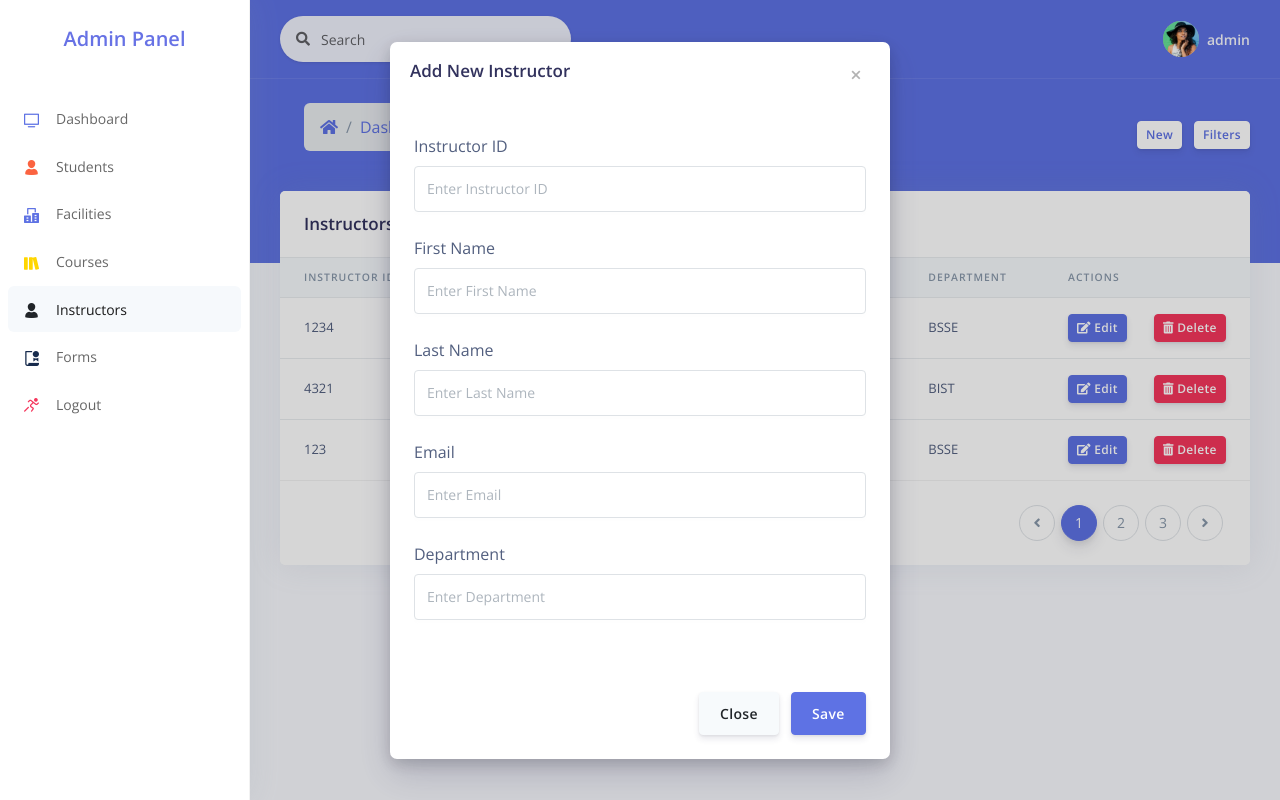
After one commit to Emmanuel-Katwebaze/group_T_student_feedback_system, a Django app: page /admin_dashboard/instructors in a window 1280 px wide, after a click on "New". The commit adds this page. Run offline with Django 4.2, Linux system fonts and the light colour scheme; a user stored in the database is signed in; data comes from the database, SQL or seed files in the repository; both versions use the stored data as it was after the commit; some libraries are stand-ins or nearby versions.

Commit message:
Done with the instructors

```diff
--- a/Recess_Project/src/group_work/django-student-feedback-system/apps/core/admin.py
+++ b/Recess_Project/src/group_work/django-student-feedback-system/apps/core/admin.py
@@ -1,4 +1,5 @@
 from django.contrib import admin
-from .models import Student
+from .models import Student, Instructor
 
 admin.site.register(Student)
+admin.site.register(Instructor)
--- a/Recess_Project/src/group_work/django-student-feedback-system/apps/core/forms.py
+++ b/Recess_Project/src/group_work/django-student-feedback-system/apps/core/forms.py
@@ -2,7 +2,7 @@ from typing import Any
 from django.contrib.auth.forms import UserCreationForm
 from django.contrib.auth.models import User
 from django import forms
-from .models import Student
+from .models import Student, Instructor
 
 
 class StudentForm(forms.ModelForm):
--- a/Recess_Project/src/group_work/django-student-feedback-system/apps/core/urls.py
+++ b/Recess_Project/src/group_work/django-student-feedback-system/apps/core/urls.py
@@ -16,4 +16,14 @@ urlpatterns = [
          views.update_student, name='update_student'),
     path('admin_logout',
          views.admin_logout, name='admin_logout'),
+
+     # ADMIN INSTRUCTORS
+    path('admin_dashboard/instructors', views.admin_instructors,
+         name='admin-dashboard-instructors'),
+     path('add_instructor', views.add_instructor, name='add_instructor'),
+    path('delete_instructor/<int:pk>', views.delete_instructor, name='delete_instructor'),
+    path('update_instructor/<int:instructor_id>',
+         views.update_instructor, name='update_instructor'),
+
+
 ]
--- a/Recess_Project/src/group_work/django-student-feedback-system/apps/core/views.py
+++ b/Recess_Project/src/group_work/django-student-feedback-system/apps/core/views.py
@@ -3,7 +3,7 @@ from django.contrib.auth.models import auth
 from django.contrib import messages
 from django.contrib.auth.decorators import login_required
 from django.views.decorators.http import require_POST
-from .models import Student
+from .models import Student, Instructor
 from django.contrib.auth.hashers import make_password
 
 
@@ -29,10 +29,13 @@ def admin_signin(request):
 def dashboard(request):
     # Get the total number of student records in the database
     total_students = Student.objects.count()
+    # Get the total number of Instructor records in the database
+    total_instructors = Instructor.objects.all().count()
 
     context = {
         'segment': 'index',
         'total_students': total_students,  # Add the count to the context
+        'total_instructors': total_instructors,
     }
 
     return render(request, 'project_admin/index.html', context)
@@ -134,3 +137,89 @@ def update_student(request, student_id):
 def admin_logout(request):
     auth.logout(request)
     return redirect('admin-signin')
+
+                # --=========================--
+                #           Instructors
+                # --=======================---
+
+
+@login_required(login_url='admin-signin')
+def admin_instructors(request):
+
+    instructor_records = Instructor.objects.all()
+    context = {'segment': 'instructors', 'instructor_records': instructor_records}
+
+    return render(request, 'project_admin/instructors.html', context)
+
+# Add Instructor to the database
+
+@login_required(login_url='admin-signin')
+@require_POST
+def add_instructor(request):
+    first_name = request.POST['new_first_name']
+    instructor_id = request.POST['new_instructor_id']
+    last_name = request.POST['new_last_name']
+    email = request.POST['new_email']
+    department = request.POST['new_department']
+
+    # Validate the uniqueness of the email
+    if Instructor.objects.filter(email=email).exists():
+        messages.error(request, 'Email address is already in use.')
+        return redirect('admin-dashboard-instructors')
+
+    # Validate the uniqueness of the instructor_id
+    if Instructor.objects.filter(instructor_id=instructor_id).exists():
+        messages.error(request, 'Instructor Id already in use')
+        return redirect('admin-dashboard-instructors')
+
+    # Create a new Instructor object and save it to the database
+    instructor = Instructor(
+        instructor_id=instructor_id,
+        first_name=first_name,
+        last_name=last_name,
+        email=email,
+        department=department,
+    )
+    if instructor is not None:
+        instructor.save()
+        messages.success(request, 'New Instructor added successfully.')
+    else:
+        messages.error(request, 'Error adding Instructor.')
+    return redirect('admin-dashboard-instructors')
+
+
+# delete Instructor
+
+@login_required(login_url='admin-signin')
+@require_POST
+def delete_instructor(request, pk):
+    instructor = Instructor.objects.get(instructor_id=pk)
+    instructor.delete()
+    messages.success(
+        request, "Instructor Deleted Successfully")
+    return redirect('admin-dashboard-instructors')
+
+# Update Instructor
+@login_required(login_url='admin-signin')
+@require_POST
+def update_instructor(request, instructor_id):
+    # Retrieve the student object based on the provided student_id
+    instructor = get_object_or_404(Instructor, pk=instructor_id)
+    first_name = request.POST['first_name']
+    last_name = request.POST['last_name']
+    email = request.POST['email']
+    department = request.POST['department']
+
+
+    try:
+
+        instructor.first_name = first_name
+        instructor.last_name = last_name
+        instructor.email = email
+        instructor.department = department
+        instructor.save()
+        messages.success(request, "Student Update Successfully")
+    except:
+        messages.error(request, "Error Updating Student")
+
+    return redirect('admin-dashboard-instructors')
--- a/Recess_Project/src/group_work/django-student-feedback-system/templates/project_admin/base.html
+++ b/Recess_Project/src/group_work/django-student-feedback-system/templates/project_admin/base.html
@@ -1,43 +1,63 @@
 <!DOCTYPE html>
 <html lang="en">
-
   <head>
     <meta charset="utf-8" />
-  <meta name="viewport" content="width=device-width, initial-scale=1, shrink-to-fit=no">
-  <link rel="canonical" href="https://appseed.us/admin-dashboards/django-dashboard-argon">
+    <meta
+      name="viewport"
+      content="width=device-width, initial-scale=1, shrink-to-fit=no"
+    />
+    <link
+      rel="canonical"
+      href="https://appseed.us/admin-dashboards/django-dashboard-argon"
+    />
 
-  <title>
-    Student Feedback Portal  {% block title %}  {% endblock %}
-  </title>
+    <title>Student Feedback Portal {% block title %} {% endblock %}</title>
 
     <!-- Favicon - loaded as static -->
-  <link rel="icon" href="/static/assets/img/brand/favicon.png" type="image/png">
+    <link
+      rel="icon"
+      href="/static/assets/img/brand/favicon.png"
+      type="image/png"
+    />
     <!-- Fonts -->
-  <link rel="stylesheet" href="https://fonts.googleapis.com/css?family=Open+Sans:300,400,600,700">
+    <link
+      rel="stylesheet"
+      href="https://fonts.googleapis.com/css?family=Open+Sans:300,400,600,700"
+    />
     <!-- Icons -->
-  <link rel="stylesheet" href="/static/assets/vendor/nucleo/css/nucleo.css" type="text/css">
-  <link rel="stylesheet" href="/static/assets/vendor/@fortawesome/fontawesome-free/css/all.min.css" type="text/css">
+    <link
+      rel="stylesheet"
+      href="/static/assets/vendor/nucleo/css/nucleo.css"
+      type="text/css"
+    />
+    <link
+      rel="stylesheet"
+      href="/static/assets/vendor/@fortawesome/fontawesome-free/css/all.min.css"
+      type="text/css"
+    />
     <!-- Page plugins -->
     <!-- Argon CSS -->
-  <link rel="stylesheet" href="/static/assets/css/argon.css?v=1.2.0" type="text/css">
+    <link
+      rel="stylesheet"
+      href="/static/assets/css/argon.css?v=1.2.0"
+      type="text/css"
+    />
     <!-- Bootstrap Icons -->
-  <link href="https://cdn.jsdelivr.net/npm/bootstrap-icons@1.3.0/font/bootstrap-icons.css" rel="stylesheet">
+    <link
+      href="https://cdn.jsdelivr.net/npm/bootstrap-icons@1.3.0/font/bootstrap-icons.css"
+      rel="stylesheet"
+    />
 
     <!-- Specific CSS goes HERE -->
     {% block stylesheets %}{% endblock stylesheets %}
-
   </head>
 
   <body class="">
-
     {% include "project_admin/sidenav.html" %}
 
     <div class="main-content" id="panel">
-
-    {% include "project_admin/navigation.html" %}
-
-    {% block content %}{% endblock content %}
-
+      {% include "project_admin/navigation.html" %} {% block content %}
+      {%endblock content %}
     </div>
 
     {% include "project_admin/scripts.html" %}
@@ -46,8 +66,5 @@
     {% block javascripts %}{% endblock javascripts %}
 
     <script src="/static/assets/js/argon.js?v=1.2.0"></script>
-
-
   </body>
-
 </html>
--- /dev/null
+++ b/Recess_Project/src/group_work/django-student-feedback-system/templates/project_admin/instructors.html
@@ -0,0 +1,419 @@
+{% extends 'project_admin/base.html' %}
+<!-- title block -->
+{% block title %} Dashboard {% endblock title %}
+
+<!-- Specific CSS goes HERE -->
+{% block stylesheets %}
+<style>
+  /* Styling for the toast */
+  .toast {
+    position: fixed;
+    top: 0;
+    left: 50%;
+    transform: translateX(-50%);
+    background-color: white;
+    color: var(--primary); /* Use the primary color for the words */
+    opacity: 0.9;
+    box-shadow: 0 0 10px rgba(0, 0, 0, 0.3);
+    padding: 15px;
+    border-radius: 8px;
+    z-index: 9999;
+    transition: opacity 0.5s;
+  }
+</style>
+{% endblock stylesheets %} {% block content %}
+
+<!-- Header -->
+<div class="header bg-primary pb-6">
+  <div class="container-fluid">
+    <div class="header-body">
+      <div class="row align-items-center py-4">
+        <div class="col-lg-6 col-7">
+          <nav aria-label="breadcrumb" class="d-none d-md-inline-block ml-md-4">
+            <ol class="breadcrumb breadcrumb-links breadcrumb-dark">
+              <li class="breadcrumb-item">
+                <a href="#"><i class="fas fa-home"></i></a>
+              </li>
+              <li class="breadcrumb-item"><a href="#">Dashboards</a></li>
+              <li class="breadcrumb-item active" aria-current="page">
+                Instructors
+              </li>
+            </ol>
+          </nav>
+        </div>
+        <div class="col-lg-6 col-5 text-right">
+          <a
+            href="#"
+            class="btn btn-sm btn-neutral"
+            data-toggle="modal"
+            data-target="#addInstructorModal"
+            >New</a
+          >
+          <a href="#" class="btn btn-sm btn-neutral">Filters</a>
+        </div>
+      </div>
+      <!-- Card stats -->
+      <div class="row"></div>
+    </div>
+  </div>
+</div>
+
+<!-- Page content -->
+<div class="container-fluid mt--6">
+  <div class="row">
+    <div class="col">
+      <div class="card">
+        <!-- Card header -->
+        <div class="card-header border-0">
+          <h3 class="mb-0">Instructors</h3>
+        </div>
+        <!-- Light table -->
+        <div class="table-responsive">
+          <table class="table align-items-center table-flush">
+            <thead class="thead-light">
+              <tr>
+                <th scope="col" class="sort" data-sort="name">Instructor ID</th>
+                <th scope="col" class="sort" data-sort="budget">First Name</th>
+                <th scope="col" class="sort" data-sort="status">Last Name</th>
+                <th scope="col" class="sort" data-sort="status">Email</th>
+                <th scope="col" class="sort" data-sort="status">Department</th>
+                <th scope="col" class="sort" data-sort="status">Actions</th>
+              </tr>
+            </thead>
+            <!-- Table Body -->
+            <tbody class="list">
+              {% for instructor in instructor_records %}
+              <tr>
+                <td class="instructorId budget">
+                  {{ instructor.instructor_id }}
+                </td>
+                <td class="firstName budget">{{ instructor.first_name }}</td>
+                <td class="lastName budget">{{ instructor.last_name }}</td>
+                <td class="email budget">{{ instructor.email }}</td>
+                <td class="department budget">{{ instructor.department }}</td>
+                <td class="budget">
+                  <div class="d-flex justify-content-between">
+                    <!-- Edit Button -->
+                    <a href="#" class="btn btn-primary btn-sm editBtn">
+                      <i class="fas fa-edit"></i> Edit
+                    </a>
+                    <!-- Delete Button -->
+                    <form
+                      method="POST"
+                      action="{% url 'delete_instructor' instructor.instructor_id %}"
+                    >
+                      {% csrf_token %}
+                      <button
+                        type="submit"
+                        class="btn btn-danger btn-sm"
+                        onclick='return confirm("Confirm delete?")'
+                      >
+                        <i class="fas fa-trash-alt"></i> Delete
+                      </button>
+                    </form>
+                  </div>
+                </td>
+              </tr>
+              {% endfor %}
+            </tbody>
+          </table>
+        </div>
+
+        <!-- Card footer -->
+        <div class="card-footer py-4">
+          <nav aria-label="...">
+            <ul class="pagination justify-content-end mb-0">
+              <li class="page-item disabled">
+                <a class="page-link" href="#" tabindex="-1">
+                  <i class="fas fa-angle-left"></i>
+                  <span class="sr-only">Previous</span>
+                </a>
+              </li>
+              <li class="page-item active">
+                <a class="page-link" href="#">1</a>
+              </li>
+              <li class="page-item">
+                <a class="page-link" href="#"
+                  >2 <span class="sr-only">(current)</span></a
+                >
+              </li>
+              <li class="page-item"><a class="page-link" href="#">3</a></li>
+              <li class="page-item">
+                <a class="page-link" href="#">
+                  <i class="fas fa-angle-right"></i>
+                  <span class="sr-only">Next</span>
+                </a>
+              </li>
+            </ul>
+          </nav>
+        </div>
+      </div>
+    </div>
+  </div>
+</div>
+
+<!-- Modal for Editing Instructor Details -->
+<div
+  class="modal fade"
+  id="editModal"
+  tabindex="-1"
+  role="dialog"
+  aria-labelledby="editModalLabel"
+  aria-hidden="true"
+>
+  <div class="modal-dialog modal-dialog-centered" role="document">
+    <div class="modal-content">
+      <div class="modal-header">
+        <h5 class="modal-title pb-0" id="editModalLabel">
+          Edit Instructor Details
+        </h5>
+        <button
+          type="button"
+          class="close"
+          data-dismiss="modal"
+          aria-label="Close"
+        >
+          <span aria-hidden="true">&times;</span>
+        </button>
+      </div>
+      <div class="modal-body">
+        <form id="editForm" method="POST">
+          {% csrf_token %}
+          <!-- Add a hidden input field to store the instructor_id -->
+          <input type="hidden" id="instructor_id" name="instructor_id" />
+          <div class="form-group">
+            <label for="first_name">First Name</label>
+            <input
+              type="text"
+              class="form-control ps-0"
+              id="first_name"
+              name="first_name"
+              placeholder="Enter First Name"
+            />
+          </div>
+          <div class="form-group">
+            <label for="last_name">Last Name</label>
+            <input
+              type="text"
+              class="form-control ps-0 p--2"
+              id="last_name"
+              name="last_name"
+              placeholder="Enter Last Name"
+            />
+          </div>
+          <div class="form-group">
+            <label for="email">Email</label>
+            <input
+              type="text"
+              class="form-control ps-0"
+              id="email"
+              name="email"
+              placeholder="Enter email"
+            />
+          </div>
+          <div class="form-group">
+            <label for="department">Department</label>
+            <input
+              type="text"
+              class="form-control ps-0"
+              id="department"
+              name="department"
+              placeholder="Enter Department"
+            />
+          </div>
+        </form>
+      </div>
+      <div class="modal-footer">
+        <button type="button" class="btn btn-secondary" data-dismiss="modal">
+          Close
+        </button>
+        <!-- Update the Save button with an event listener -->
+        <button type="button" class="btn btn-primary" id="saveChangesBtn">
+          Save
+        </button>
+      </div>
+    </div>
+  </div>
+</div>
+
+<!-- Modal for Adding new Instructors-->
+<div
+  class="modal fade"
+  id="addInstructorModal"
+  tabindex="-1"
+  role="dialog"
+  aria-labelledby="addInstructorModalLabel"
+  aria-hidden="true"
+>
+  <div class="modal-dialog modal-dialog-centered" role="document">
+    <div class="modal-content">
+      <div class="modal-header">
+        <h5 class="modal-title" id="addInstructorModalLabel">
+          Add New Instructor
+        </h5>
+        <button
+          type="button"
+          class="close"
+          data-dismiss="modal"
+          aria-label="Close"
+        >
+          <span aria-hidden="true">&times;</span>
+        </button>
+      </div>
+      <div class="modal-body">
+        <form
+          id="addInstructorForm"
+          method="POST"
+          action="{% url 'add_instructor' %}"
+        >
+          {% csrf_token %}
+          <div class="form-group">
+            <label for="new_instructor_id">Instructor ID</label>
+            <input
+              type="number"
+              class="form-control"
+              id="new_instructor_id"
+              name="new_instructor_id"
+              placeholder="Enter Instructor ID"
+            />
+          </div>
+          <div class="form-group">
+            <label for="new_first_name">First Name</label>
+            <input
+              type="text"
+              class="form-control"
+              id="new_first_name"
+              name="new_first_name"
+              placeholder="Enter First Name"
+            />
+          </div>
+          <div class="form-group">
+            <label for="new_last_name">Last Name</label>
+            <input
+              type="text"
+              class="form-control"
+              id="new_last_name"
+              name="new_last_name"
+              placeholder="Enter Last Name"
+            />
+          </div>
+          <div class="form-group">
+            <label for="new_email">Email</label>
+            <input
+              type="text"
+              class="form-control"
+              id="new_email"
+              name="new_email"
+              placeholder="Enter Email"
+            />
+          </div>
+          <div class="form-group">
+            <label for="new_department">Department</label>
+            <input
+              type="text"
+              class="form-control"
+              id="new_department"
+              name="new_department"
+              placeholder="Enter Department"
+            />
+          </div>
+        </form>
+      </div>
+      <div class="modal-footer">
+        <button type="button" class="btn btn-secondary" data-dismiss="modal">
+          Close
+        </button>
+        <button type="button" class="btn btn-primary" id="addInstructorBtn">
+          Save
+        </button>
+      </div>
+    </div>
+  </div>
+</div>
+
+{% if messages %} {% for message in messages %}
+<div class="position-fixed top-0 start-50 translate-middle-x">
+  <div class="toast" role="alert" aria-live="assertive" aria-atomic="true">
+    <div class="toast-header">
+      <strong class="me-auto">{{ message.tags }}</strong>
+    </div>
+    <div class="toast-body">{{ message }}</div>
+  </div>
+</div>
+{% endfor %} {% endif %} {% endblock content %}
+
+<!-- Specific JS goes HERE -->
+{% block javascripts %}
+
+<script src="/static/assets/vendor/chart.js/dist/Chart.min.js"></script>
+<script src="/static/assets/vendor/chart.js/dist/Chart.extension.js"></script>
+<script>
+  // JavaScript to handle the Edit button click event
+  // Assuming you have jQuery loaded
+  $(document).ready(function () {
+    $(".editBtn").on("click", function () {
+      // Fetch the instructor details from the table and populate the modal form
+      var row = $(this).closest("tr");
+      var instructorId = row.find(".instructorId").text().trim();
+      var firstName = row.find(".firstName").text().trim();
+      var lastName = row.find(".lastName").text().trim();
+      var email = row.find(".email").text().trim();
+      var department = row.find(".department").text().trim();
+      var enrollment_year = row.find(".enrollment_year").text().trim();
+
+      // Fetch other fields as needed
+      $("#instructor_id").val(instructorId);
+      $("#editModal #first_name").val(firstName);
+      $("#editModal #last_name").val(lastName);
+      $("#editModal #email").val(email);
+      $("#editModal #department").val(department);
+      // Set the form action URL to the specific instrucotr's edit URL
+      $("#editForm").attr(
+        "action",
+        "/update_instructor/" + $("#instructor_id").val()
+      );
+      // Show the modal
+      $("#editModal").modal("show");
+    });
+
+    // JavaScript to handle the Save button click event
+    $("#saveChangesBtn").on("click", function () {
+      // Submit the form when Save button is clicked
+      $("#editForm").submit();
+    });
+  });
+</script>
+<script>
+  $(document).ready(function () {
+    // ...
+
+    // JavaScript to handle the click event of the "New" button
+    $("#addInstructorBtn").on("click", function () {
+      // Submit the form when "Save" button is clicked
+      $("#addInstructorForm").submit();
+    });
+  });
+</script>
+<script>
+  // JavaScript to handle the toast fade-out behavior
+  document.addEventListener("DOMContentLoaded", function () {
+    var toasts = document.querySelectorAll(".toast");
+
+    function fadeToast(toast) {
+      setTimeout(function () {
+        toast.style.opacity = "0";
+        setTimeout(function () {
+          toast.remove();
+        }, 500); // Remove the toast after fade-out transition (0.5s)
+      }, 3000); // 5 seconds before fading out the toast
+    }
+
+    toasts.forEach(function (toast) {
+      fadeToast(toast);
+    });
+  });
+
+  // The rest of your JavaScript code...
+</script>
+
+{% endblock javascripts %}
--- a/Recess_Project/src/group_work/django-student-feedback-system/templates/project_admin/sidenav.html
+++ b/Recess_Project/src/group_work/django-student-feedback-system/templates/project_admin/sidenav.html
@@ -1,8 +1,15 @@
-<nav class="sidenav navbar navbar-vertical  fixed-left  navbar-expand-xs navbar-light bg-white" id="sidenav-main">
+<nav
+  class="sidenav navbar navbar-vertical fixed-left navbar-expand-xs navbar-light bg-white"
+  id="sidenav-main"
+>
   <div class="scrollbar-inner">
     <!-- Brand -->
-    <div class="sidenav-header  align-items-center">
-      <a class="navbar-brand font-weight-bold" href="/admin_dashboard" style="color: #6772E5">
+    <div class="sidenav-header align-items-center">
+      <a
+        class="navbar-brand font-weight-bold"
+        href="/admin_dashboard"
+        style="color: #6772e5"
+      >
         Admin Panel
       </a>
     </div>
@@ -12,31 +19,55 @@
         <!-- Nav items -->
         <ul class="navbar-nav">
           <li class="nav-item">
-            <a class="nav-link {% if 'index' in segment %} active {% endif %}" href="/admin_dashboard">
+            <a
+              class="nav-link {% if 'index' in segment %} active {% endif %}"
+              href="/admin_dashboard"
+            >
               <i class="ni ni-tv-2 text-primary"></i>
               <span class="nav-link-text">Dashboard</span>
             </a>
           </li>
           <li class="nav-item">
-            <a class="nav-link {% if 'students' in segment %} active {% endif %}" href="/admin_dashboard/students">
+            <a
+              class="nav-link {% if 'students' in segment %} active {% endif %}"
+              href="/admin_dashboard/students"
+            >
               <i class="ni ni-single-02 text-orange"></i>
               <span class="nav-link-text">Students</span>
             </a>
           </li>
           <li class="nav-item">
-            <a class="nav-link {% if 'map' in segment %} active {% endif %}" href="/map.html">
+            <a
+              class="nav-link {% if 'map' in segment %} active {% endif %}"
+              href="/map.html"
+            >
               <i class="ni ni-building text-primary"></i>
               <span class="nav-link-text">Facilities</span>
             </a>
           </li>
           <li class="nav-item">
-            <a class="nav-link {% if 'profile' in segment %} active {% endif %}" href="/profile.html">
+            <a
+              class="nav-link {% if 'profile' in segment %} active {% endif %}"
+              href="/profile.html"
+            >
               <i class="ni ni-books text-yellow"></i>
               <span class="nav-link-text">Courses</span>
             </a>
           </li>
           <li class="nav-item">
-            <a class="nav-link {% if 'tables' in segment %} active {% endif %}" href="/tables.html">
+            <a
+              class="nav-link {% if 'instructors' in segment %} active {% endif %}"
+              href="/admin_dashboard/instructors"
+            >
+              <i class="ni ni-single-02 text-dark"></i>
+              <span class="nav-link-text">Instructors</span>
+            </a>
+          </li>
+          <li class="nav-item">
+            <a
+              class="nav-link {% if 'tables' in segment %} active {% endif %}"
+              href="/tables.html"
+            >
               <i class="ni ni-paper-diploma text-default"></i>
               <span class="nav-link-text">Forms</span>
             </a>
@@ -49,7 +80,6 @@
             </a>
           </li>
         </ul>
-
       </div>
     </div>
   </div>
```
Also changed, not shown: Recess_Project/src/group_work/django-student-feedback-system/apps/core/models.py (+33 -0 lines), Recess_Project/src/group_work/django-student-feedback-system/templates/project_admin/index.html (+42 -12 lines), Recess_Project/src/group_work/django-student-feedback-system/apps/core/migrations/0004_instructor_alter_student_password.py (added), Recess_Project/src/group_work/django-student-feedback-system/apps/core/migrations/0005_alter_student_password.py (added), Recess_Project/src/group_work/django-student-feedback-system/apps/core/migrations/0006_alter_student_password.py (added), Recess_Project/src/group_work/django-student-feedback-system/apps/core/migrations/0007_alter_student_password.py (added), Recess_Project/src/group_work/django-student-feedback-system/db.sqlite3. Lines whose indentation alone changed are shown as unchanged.
